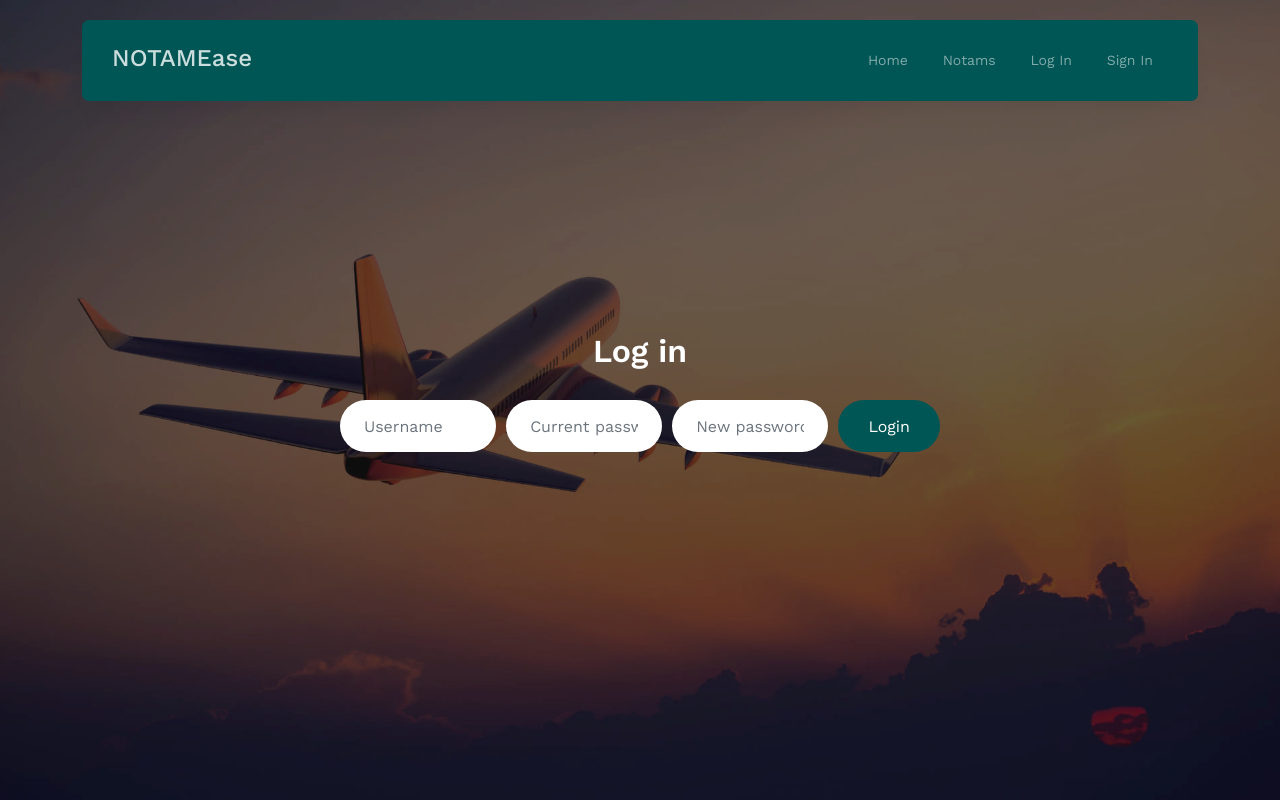
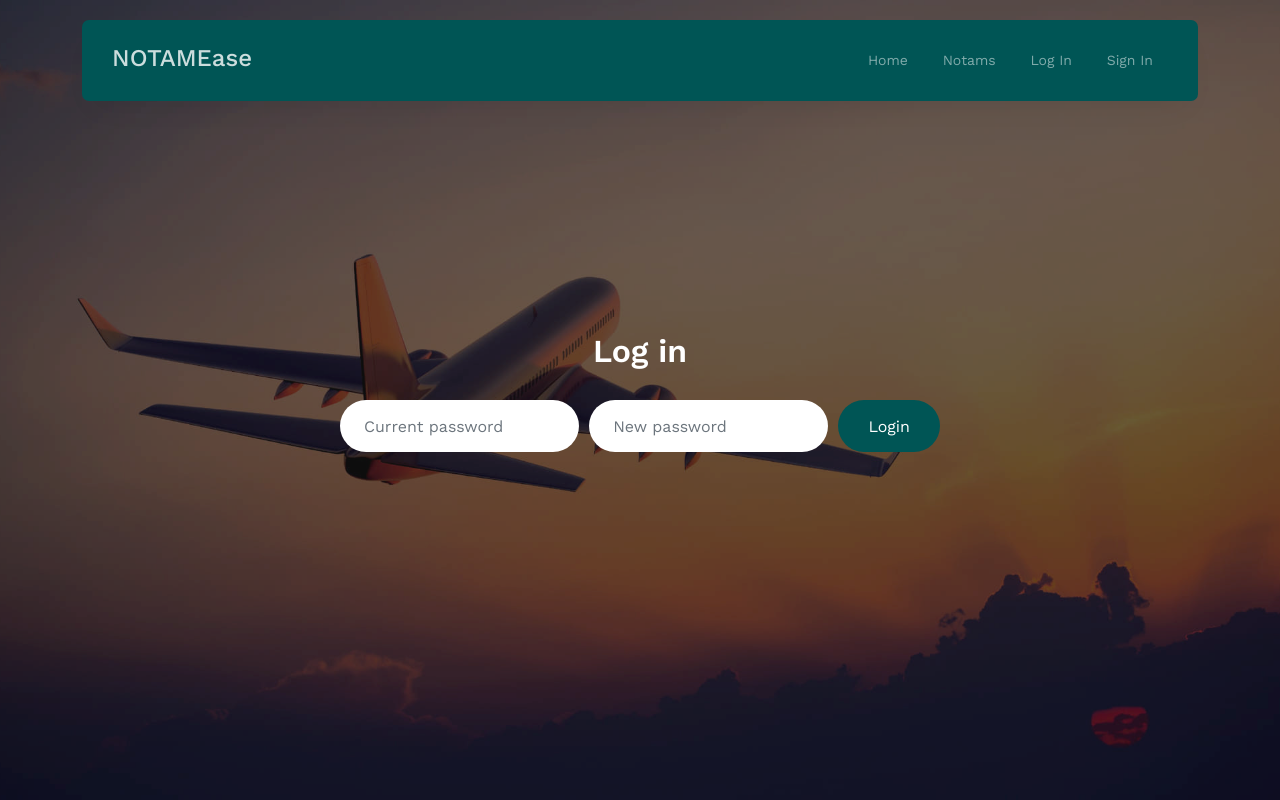
Before and after one commit to AllanB274/NOTAM_manager_BE, a Flask app: page /modifMdp in a window 1280 px wide. Run offline with Flask 3, Linux system fonts and the light colour scheme; some libraries are stand-ins or nearby versions.

Commit message:
Update modifMdp.html

```diff
--- a/notam_groupeA/SiteNotam/template/modifMdp.html
+++ b/notam_groupeA/SiteNotam/template/modifMdp.html
@@ -31,13 +31,6 @@
             >
               <input
                 type="text"
-                name="login"
-                id="login"
-                class="form-control px-4"
-                placeholder="Username"
-              />
-              <input
-                type="text"
                 name="oldmdp"
                 id="oldmdp"
                 class="form-control px-4"
```
